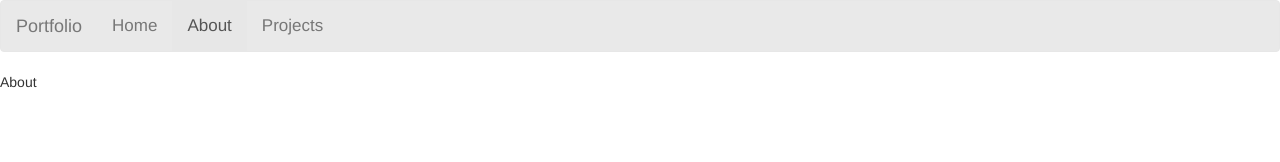
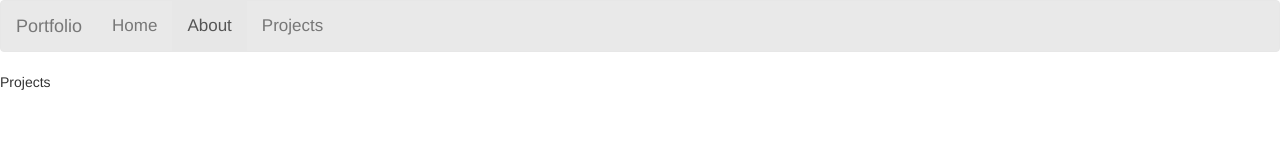
Before and after one commit to ArossThompson/ui-components, a React (Create React App) app: page /about in a window 1280 px wide. Shown: the top 162 px of the page. Built offline with nearby package versions, Linux system fonts and the light colour scheme.

Commit message:
gave about page correct content

```diff
--- a/src/components/pages/About.jsx
+++ b/src/components/pages/About.jsx
@@ -5,7 +5,7 @@ import Nav from '../Nav/Nav';
 
 const About = () => {
   return (
-    <div>About</div>
+    <div>Projects</div>
   )
 }
 
```
